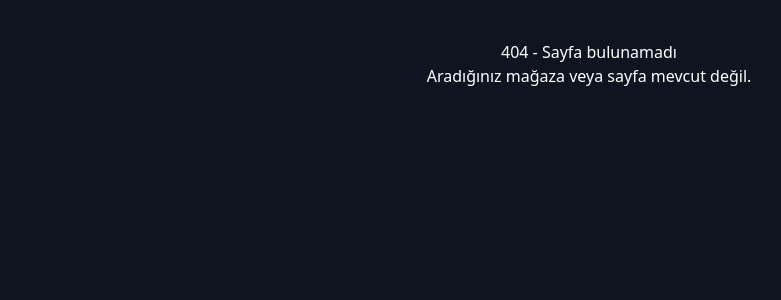
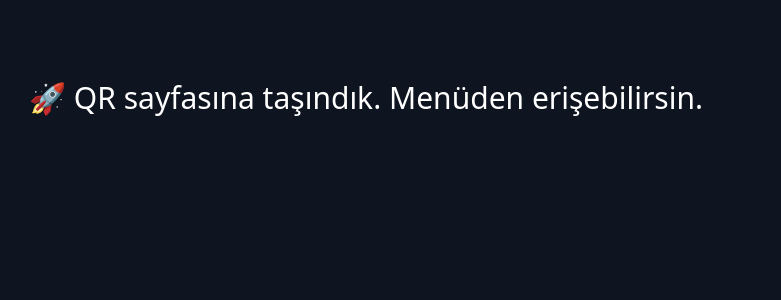
Before and after one commit to caylanserhatcan54-art/flowai-frontend, a Next.js app: page /dashboard/link in a window 1280 px wide. Before the commit this address had no page. Shown: the top 300 px of the page, without its empty margins (51-832 px from the left). Built offline with nearby package versions, Linux system fonts and the light colour scheme.

Commit message:
restore link and ai-link routes

```diff
--- /dev/null
+++ b/src/app/dashboard/ai-link/page.tsx
@@ -0,0 +1,7 @@
+export default function DummyAiLinkPage() {
+  return (
+    <div className="p-20 text-white text-3xl">
+      🚀 Yeni link sayfası QR bölümündedir!
+    </div>
+  );
+}
--- /dev/null
+++ b/src/app/dashboard/link/page.tsx
@@ -0,0 +1,7 @@
+export default function DummyLinkPage() {
+  return (
+    <div className="p-20 text-white text-3xl">
+      🚀 QR sayfasına taşındık. Menüden erişebilirsin.
+    </div>
+  );
+}
```
